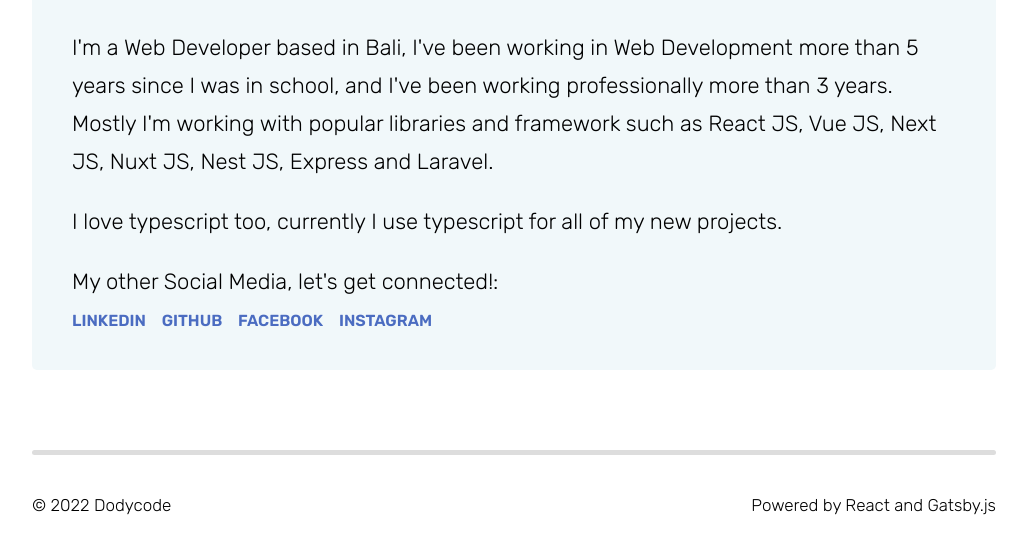
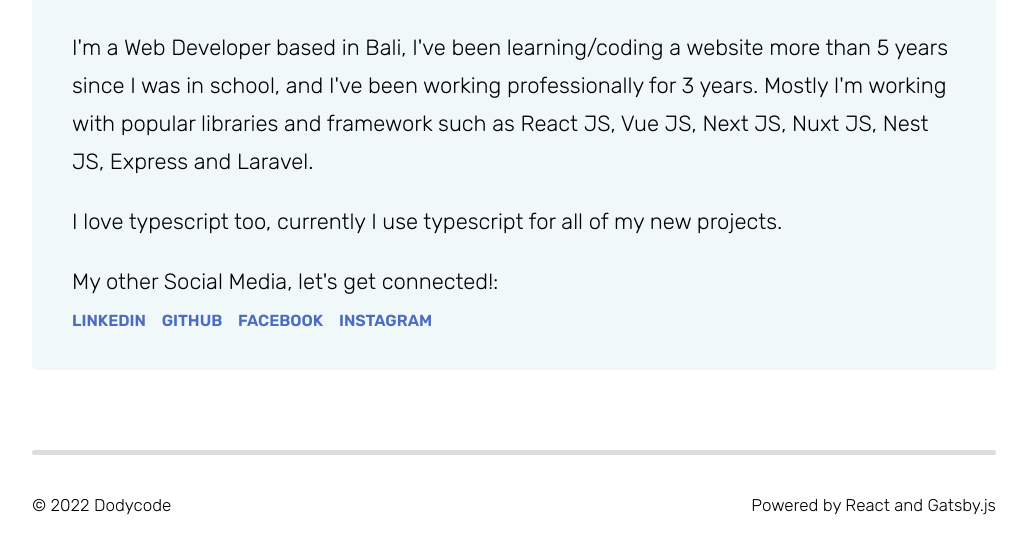
Before and after one commit to dodycode/v1, a Gatsby site: page / in a window 1280 px wide. Shown: the part 392-946 px from the top of the page, without its empty margins (126-1153 px from the left). Built offline with nearby package versions, Linux system fonts and the light colour scheme; Gatsby itself is replaced by a stand-in of ours.

Commit message:
Update index.js

```diff
--- a/src/pages/index.js
+++ b/src/pages/index.js
@@ -10,7 +10,7 @@ const IndexPage = () => (
     <div className="jumbotron">
       <h1>👋 Hi, I'm Dody.</h1>
       <p className="txt-large">
-        I'm a Web Developer based in Bali, I've been working in Web Development more than 5 years since I was in school, and I've been working professionally more than 3 years. Mostly I'm working with popular libraries and framework such as React JS, Vue JS, Next JS, Nuxt JS, Nest JS, Express and Laravel.
+        I'm a Web Developer based in Bali, I've been learning/coding a website more than 5 years since I was in school, and I've been working professionally for 3 years. Mostly I'm working with popular libraries and framework such as React JS, Vue JS, Next JS, Nuxt JS, Nest JS, Express and Laravel.
       </p>
       <p className="txt-large">
         I love typescript too, currently I use typescript for all of my new projects.
```
